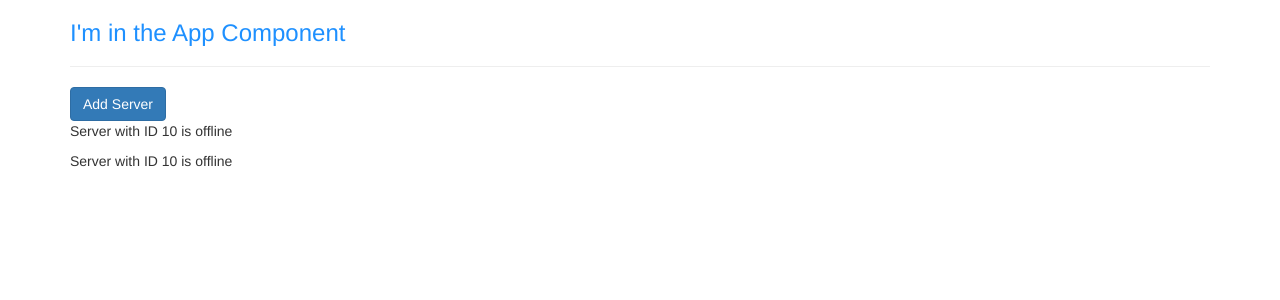
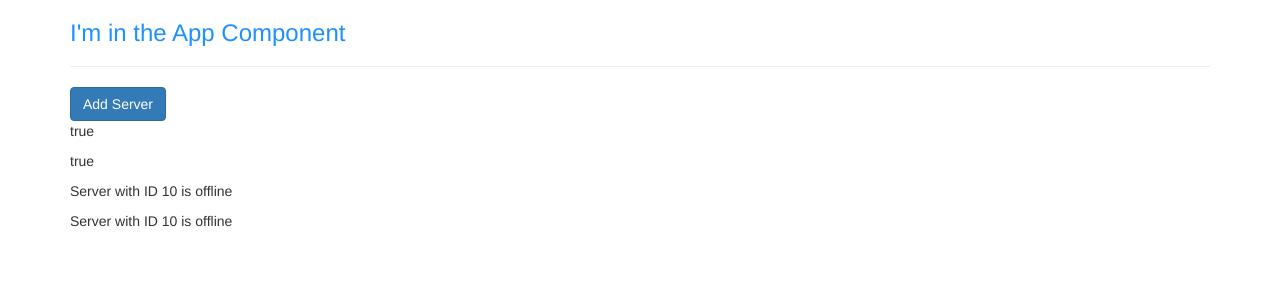
Before and after one commit to blaytenshi/learningAngular7, an Angular app: page / in a window 1280 px wide. Shown: the top 300 px of the page. Built offline with nearby package versions, Linux system fonts and the light colour scheme.

Commit message:
S2L26 Property Binding vs String Interpolation

```diff
--- a/src/app/servers/servers.component.html
+++ b/src/app/servers/servers.component.html
@@ -4,5 +4,13 @@
   servers.component.ts
 -->
 <button class="btn btn-primary" [disabled]="!allowNewServer">Add Server</button>
+<!--
+  Can use property binding to show the status of the allowNewServer button
+-->
+<p [innerText]="allowNewServer"></p>
+<!--
+  Can use string interpolation as well!
+-->
+<p>{{allowNewServer}}</p>
 <app-server></app-server>
 <app-server></app-server>
```
Also changed, not shown: src/app/app.component.html (line endings or trailing spaces).
